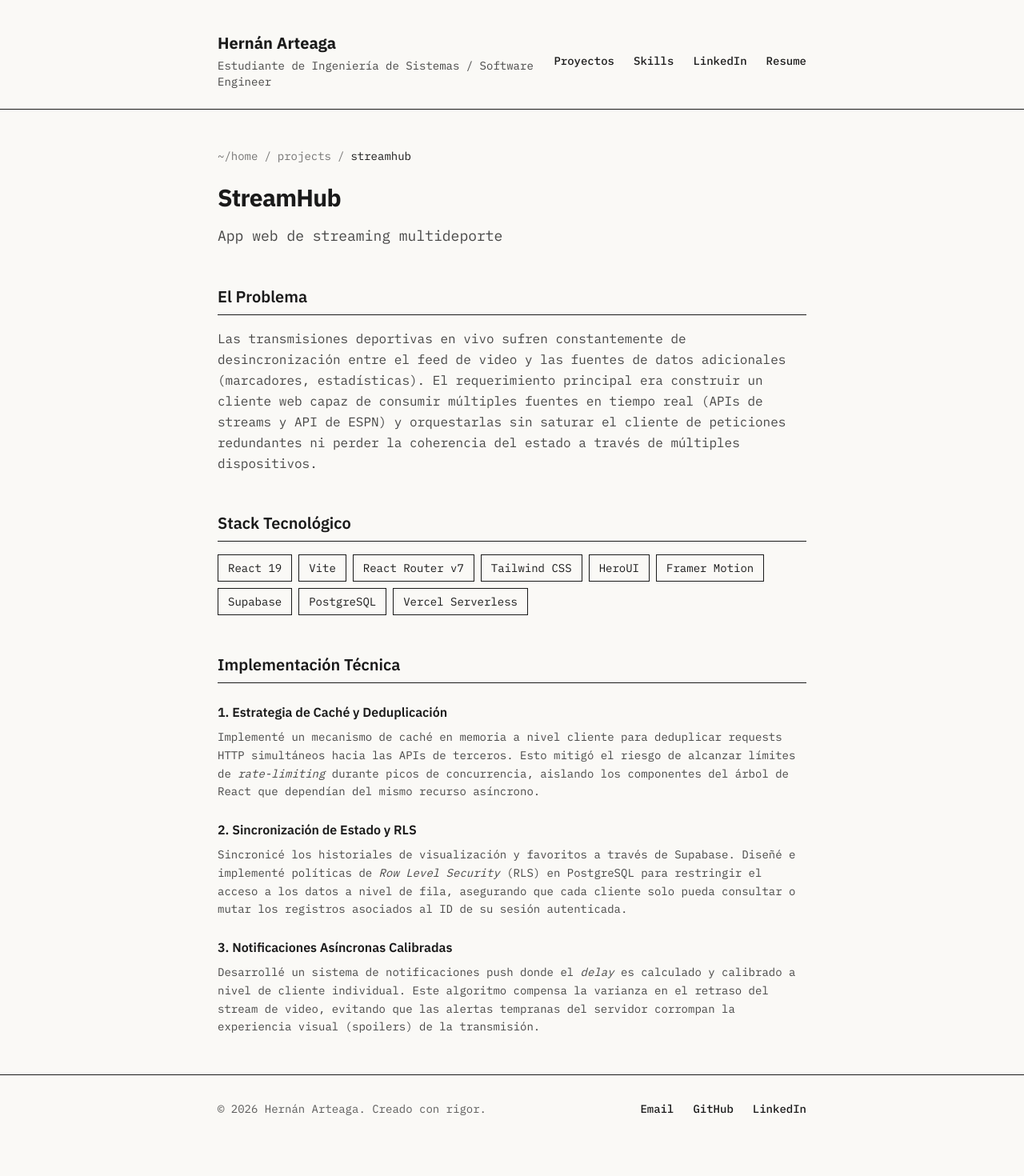
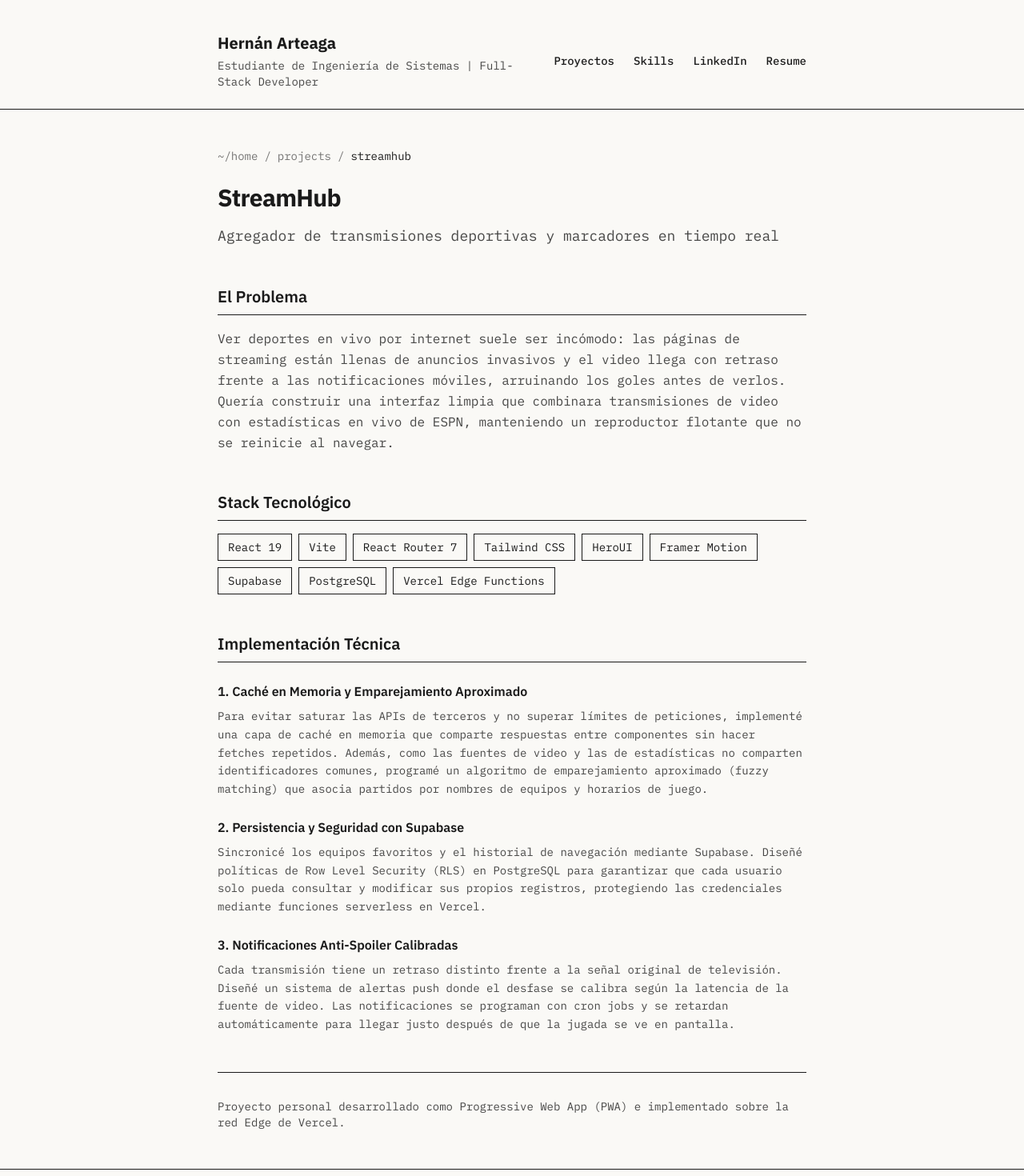
Before and after one commit to hrnntz/hrnntz.github.io, a Next.js app: page /projects/streamhub in a window 1280 px wide. Shown: the top 1470 px of the page at 80% size. Before the commit the page ends 1428 px from the top, so only its background shows below. Built offline with nearby package versions, Linux system fonts and the light colour scheme.

Commit message:
copy: remove AI buzzwords and ground project descriptions with authentic dev language

```diff
--- a/src/app/page.tsx
+++ b/src/app/page.tsx
@@ -28,7 +28,7 @@ export default function Home() {
 
       {/* Projects Section */}
       <section className="space-y-8" id="projects">
-        <h2 className="font-sans text-2xl font-semibold tracking-tight">Proyectos en Producción</h2>
+        <h2 className="font-sans text-2xl font-semibold tracking-tight">Proyectos</h2>
         <div className="grid grid-cols-1 md:grid-cols-2 gap-6">
           <ProjectCard
             title="StreamHub"
@@ -39,14 +39,14 @@ export default function Home() {
           <ProjectCard
             title="PandaAI"
             slug="panda-ai"
-            description="App móvil con inteligencia artificial conectada a una API REST relacional."
+            description="App móvil con interacción por voz (IA), control parental y backend en Node.js."
             stack={["React Native", "Node.js", "PostgreSQL"]}
           />
           <div className="md:col-span-2">
             <ProjectCard
               title="Antigravity CLI Tooling"
               slug="antigravity-cli"
-              description="Herramientas CLI open-source publicadas en npm para configurar servidores MCP y skills de agentes IA."
+              description="Gestores de paquetes por terminal publicados en npm para instalar y auditar herramientas de IA."
               stack={["Node.js", "npm Registry", "GitHub Actions"]}
             />
           </div>
--- a/src/app/projects/panda-ai/page.tsx
+++ b/src/app/projects/panda-ai/page.tsx
@@ -3,7 +3,7 @@ import Link from "next/link";
 
 export const metadata: Metadata = {
   title: "PandaAI",
-  description: "Implementación técnica de PandaAI: App móvil con IA para niños.",
+  description: "Detalles técnicos de PandaAI: App móvil con interacción de voz y backend en Node.js.",
   alternates: {
     canonical: '/projects/panda-ai',
   },
@@ -21,20 +21,20 @@ export default function PandaAIPage() {
           <span className="text-foreground">panda-ai</span>
         </div>
         <h1 className="font-sans text-3xl font-bold tracking-tight">PandaAI</h1>
-        <p className="text-lg text-foreground/80">App móvil con inteligencia artificial para niños</p>
+        <p className="text-lg text-foreground/80">Plataforma interactiva para niños con voz en tiempo real y panel parental</p>
       </header>
 
       <section className="space-y-4">
         <h2 className="font-sans text-xl font-semibold border-b border-border-color pb-2">El Problema</h2>
         <p className="text-foreground/80 leading-relaxed">
-          Este proyecto de innovación universitario, desarrollado en colaboración con un equipo, requería un ecosistema concurrente: desde el manejo de interfaces fluidas en el dispositivo hasta la persistencia de perfiles de usuario en el servidor. Mi rol se centró en la arquitectura del backend, la integración del pipeline de voz y el desarrollo del cliente móvil. El desafío de infraestructura radicaba en conectar el entorno móvil (React Native) con un backend relacional transaccional y desplegarlo en un entorno serverless optimizado en costos.
+          En este proyecto universitario en equipo, queríamos construir un juguete interactivo con voz y una app móvil para que los padres puedan configurar rutinas y monitorear la actividad de sus hijos. Mi responsabilidad principal fue programar la API REST en Node.js, modelar la base de datos con TypeORM y conectar el cliente móvil en React Native. El reto era lograr que el procesamiento de audio fuera rápido y que todo el backend fuera reproducible localmente con Docker.
         </p>
       </section>
 
       <section className="space-y-4">
         <h2 className="font-sans text-xl font-semibold border-b border-border-color pb-2">Stack Tecnológico</h2>
         <ul className="flex flex-wrap gap-2">
-          {["React Native", "TypeScript", "Node.js", "Express", "TypeORM", "PostgreSQL", "Render", "Neon"].map((tech) => (
+          {["React Native", "Expo SDK 54", "TypeScript", "Node.js", "Express 5", "TypeORM", "PostgreSQL", "Socket.io", "Docker Compose", "Groq Whisper", "ElevenLabs"].map((tech) => (
             <li key={tech} className="text-sm font-mono bg-border-color/30 border border-border-color px-3 py-1.5">
               {tech}
             </li>
@@ -47,27 +47,33 @@ export default function PandaAIPage() {
 
         <div className="space-y-6">
           <div>
-            <h3 className="font-sans font-semibold mb-2">1. Arquitectura Relacional de la API REST</h3>
+            <h3 className="font-sans font-semibold mb-2">1. API REST y Base de Datos Relacional</h3>
             <p className="text-foreground/80 leading-relaxed text-sm">
-              Diseñé la capa de persistencia en PostgreSQL sobre Neon, mapeándola a través de TypeORM. Implementé una API REST en Node.js (Express) para abstraer la lógica de negocio, incluyendo registro y autenticación de usuarios, manteniendo integridad referencial a nivel de base de datos.
+              Modelé las entidades en PostgreSQL (usuarios, perfiles infantiles, rutinas y registros de uso) usando TypeORM para manejar las migraciones de esquema. La API corre sobre Express 5 con validación estricta de payloads mediante Zod y autenticación por tokens JWT.
             </p>
           </div>
 
           <div>
-            <h3 className="font-sans font-semibold mb-2">2. Resolución de Aislamiento de Red</h3>
+            <h3 className="font-sans font-semibold mb-2">2. Pipeline de Voz e Interacción en Tiempo Real</h3>
             <p className="text-foreground/80 leading-relaxed text-sm">
-              Durante el desarrollo con un dispositivo físico, la red WiFi presentaba aislamiento de AP (AP isolation), lo que impedía la conexión hacia la API local. Resolví este bloqueo instrumentando un túnel reverso vía USB mediante <code>adb reverse tcp:PORT tcp:PORT</code>, permitiendo al dispositivo rutear el tráfico directamente hacia el localhost de la máquina de desarrollo.
+              Conecté Groq Whisper para transcripción de audio ultrarrápida y ElevenLabs para sintetizar respuestas de voz con un tono adecuado para niños. La comunicación entre la app móvil y el servidor se apoya en WebSockets (Socket.io) para transmitir eventos y estado sin sobrecargar peticiones HTTP.
             </p>
           </div>
 
           <div>
-            <h3 className="font-sans font-semibold mb-2">3. Depuración del Metro Bundler</h3>
+            <h3 className="font-sans font-semibold mb-2">3. Depuración en Dispositivos Físicos y Docker</h3>
             <p className="text-foreground/80 leading-relaxed text-sm">
-              Identifiqué y resolví bugs de resolución asíncrona dentro del Metro bundler en React Native, originados por dependencias transitivas conflictivas. Esto estabilizó la fase de construcción de la aplicación y garantizó la viabilidad del empaquetado para despliegues posteriores.
+              Al probar la app en un teléfono físico, la red WiFi local aislaba las conexiones entre dispositivos. Para solucionarlo, configuré un reenvío de puertos por USB con <code>adb reverse tcp:3000 tcp:3000</code>, permitiendo al teléfono consumir la API local de mi máquina sin fricción. Además, empaqueté la API y PostgreSQL en un <code>docker-compose.yml</code> para que cualquier integrante del equipo pudiera levantar el entorno en un solo comando.
             </p>
           </div>
         </div>
       </section>
+
+      <section className="space-y-4 pt-8 border-t border-border-color">
+        <p className="text-foreground/80 text-sm">
+          Proyecto de innovación universitario. Código fuente disponible en <a href="https://github.com/hrnntz/smart-toy" target="_blank" rel="noopener noreferrer" className="text-foreground font-medium hover:text-accent focus-visible:underline outline-none underline-offset-4">GitHub</a>.
+        </p>
+      </section>
     </article>
   );
 }
--- a/src/app/projects/streamhub/page.tsx
+++ b/src/app/projects/streamhub/page.tsx
@@ -3,7 +3,7 @@ import Link from "next/link";
 
 export const metadata: Metadata = {
   title: "StreamHub",
-  description: "Implementación técnica de StreamHub: App web de streaming multideporte.",
+  description: "Detalles técnicos de StreamHub: Agregador de eventos deportivos en vivo y estadísticas.",
   alternates: {
     canonical: '/projects/streamhub',
   },
@@ -21,20 +21,20 @@ export default function StreamHubPage() {
           <span className="text-foreground">streamhub</span>
         </div>
         <h1 className="font-sans text-3xl font-bold tracking-tight">StreamHub</h1>
-        <p className="text-lg text-foreground/80">App web de streaming multideporte</p>
+        <p className="text-lg text-foreground/80">Agregador de transmisiones deportivas y marcadores en tiempo real</p>
       </header>
 
       <section className="space-y-4">
         <h2 className="font-sans text-xl font-semibold border-b border-border-color pb-2">El Problema</h2>
         <p className="text-foreground/80 leading-relaxed">
-          Las transmisiones deportivas en vivo sufren constantemente de desincronización entre el feed de video y las fuentes de datos adicionales (marcadores, estadísticas). El requerimiento principal era construir un cliente web capaz de consumir múltiples fuentes en tiempo real (APIs de streams y API de ESPN) y orquestarlas sin saturar el cliente de peticiones redundantes ni perder la coherencia del estado a través de múltiples dispositivos.
+          Ver deportes en vivo por internet suele ser incómodo: las páginas de streaming están llenas de anuncios invasivos y el video llega con retraso frente a las notificaciones móviles, arruinando los goles antes de verlos. Quería construir una interfaz limpia que combinara transmisiones de video con estadísticas en vivo de ESPN, manteniendo un reproductor flotante que no se reinicie al navegar.
         </p>
       </section>
 
       <section className="space-y-4">
         <h2 className="font-sans text-xl font-semibold border-b border-border-color pb-2">Stack Tecnológico</h2>
         <ul className="flex flex-wrap gap-2">
-          {["React 19", "Vite", "React Router v7", "Tailwind CSS", "HeroUI", "Framer Motion", "Supabase", "PostgreSQL", "Vercel Serverless"].map((tech) => (
+          {["React 19", "Vite", "React Router 7", "Tailwind CSS", "HeroUI", "Framer Motion", "Supabase", "PostgreSQL", "Vercel Edge Functions"].map((tech) => (
             <li key={tech} className="text-sm font-mono bg-border-color/30 border border-border-color px-3 py-1.5">
               {tech}
             </li>
@@ -47,27 +47,33 @@ export default function StreamHubPage() {
 
         <div className="space-y-6">
           <div>
-            <h3 className="font-sans font-semibold mb-2">1. Estrategia de Caché y Deduplicación</h3>
+            <h3 className="font-sans font-semibold mb-2">1. Caché en Memoria y Emparejamiento Aproximado</h3>
             <p className="text-foreground/80 leading-relaxed text-sm">
-              Implementé un mecanismo de caché en memoria a nivel cliente para deduplicar requests HTTP simultáneos hacia las APIs de terceros. Esto mitigó el riesgo de alcanzar límites de <i>rate-limiting</i> durante picos de concurrencia, aislando los componentes del árbol de React que dependían del mismo recurso asíncrono.
+              Para evitar saturar las APIs de terceros y no superar límites de peticiones, implementé una capa de caché en memoria que comparte respuestas entre componentes sin hacer fetches repetidos. Además, como las fuentes de video y las de estadísticas no comparten identificadores comunes, programé un algoritmo de emparejamiento aproximado (fuzzy matching) que asocia partidos por nombres de equipos y horarios de juego.
             </p>
           </div>
 
           <div>
-            <h3 className="font-sans font-semibold mb-2">2. Sincronización de Estado y RLS</h3>
+            <h3 className="font-sans font-semibold mb-2">2. Persistencia y Seguridad con Supabase</h3>
             <p className="text-foreground/80 leading-relaxed text-sm">
-              Sincronicé los historiales de visualización y favoritos a través de Supabase. Diseñé e implementé políticas de <i>Row Level Security</i> (RLS) en PostgreSQL para restringir el acceso a los datos a nivel de fila, asegurando que cada cliente solo pueda consultar o mutar los registros asociados al ID de su sesión autenticada.
+              Sincronicé los equipos favoritos y el historial de navegación mediante Supabase. Diseñé políticas de Row Level Security (RLS) en PostgreSQL para garantizar que cada usuario solo pueda consultar y modificar sus propios registros, protegiendo las credenciales mediante funciones serverless en Vercel.
             </p>
           </div>
 
           <div>
-            <h3 className="font-sans font-semibold mb-2">3. Notificaciones Asíncronas Calibradas</h3>
+            <h3 className="font-sans font-semibold mb-2">3. Notificaciones Anti-Spoiler Calibradas</h3>
             <p className="text-foreground/80 leading-relaxed text-sm">
-              Desarrollé un sistema de notificaciones push donde el <i>delay</i> es calculado y calibrado a nivel de cliente individual. Este algoritmo compensa la varianza en el retraso del stream de video, evitando que las alertas tempranas del servidor corrompan la experiencia visual (spoilers) de la transmisión.
+              Cada transmisión tiene un retraso distinto frente a la señal original de televisión. Diseñé un sistema de alertas push donde el desfase se calibra según la latencia de la fuente de video. Las notificaciones se programan con cron jobs y se retardan automáticamente para llegar justo después de que la jugada se ve en pantalla.
             </p>
           </div>
         </div>
       </section>
+
+      <section className="space-y-4 pt-8 border-t border-border-color">
+        <p className="text-foreground/80 text-sm">
+          Proyecto personal desarrollado como Progressive Web App (PWA) e implementado sobre la red Edge de Vercel.
+        </p>
+      </section>
     </article>
   );
 }
--- a/src/components/footer.tsx
+++ b/src/components/footer.tsx
@@ -5,7 +5,7 @@ export default function Footer() {
     <footer className="border-t border-border-color py-8 mt-auto" id="contact">
       <div className="container mx-auto px-4 max-w-3xl flex flex-col md:flex-row justify-between items-center gap-4">
         <p className="text-sm font-mono text-foreground/70">
-          &copy; {new Date().getFullYear()} Hernán Arteaga. Creado con rigor.
+          &copy; {new Date().getFullYear()} Hernán Arteaga. Montería, Colombia.
         </p>
         <ul className="flex items-center space-x-6 text-sm font-medium">
           <li>
--- a/src/components/header.tsx
+++ b/src/components/header.tsx
@@ -8,7 +8,7 @@ export default function Header() {
           <Link href="/" className="font-sans font-bold text-xl hover:text-accent focus-visible:ring-2 focus-visible:ring-offset-4 focus-visible:ring-accent outline-none">
             Hernán Arteaga
           </Link>
-          <p className="text-sm mt-1 text-foreground/80">Estudiante de Ingeniería de Sistemas / Software Engineer</p>
+          <p className="text-sm mt-1 text-foreground/80">Estudiante de Ingeniería de Sistemas | Full-Stack Developer</p>
         </div>
         <nav>
           <ul className="flex items-center space-x-6 text-sm font-medium">
--- a/src/components/skills-list.tsx
+++ b/src/components/skills-list.tsx
@@ -20,15 +20,15 @@ const skillCategories: SkillCategory[] = [
     skills: [
       { name: "PostgreSQL & TypeORM", evidence: "Modelado relacional y API REST implementada para PandaAI." },
       { name: "Supabase (Auth, RLS, Realtime)", evidence: "Sincronización segura de estados y notificaciones en StreamHub." },
-      { name: "Node.js & Express", evidence: "Orquestación del backend y endpoints de PandaAI." },
+      { name: "Node.js & Express", evidence: "Desarrollo de la API REST y eventos WebSocket para PandaAI." },
     ],
   },
   {
     title: "Infraestructura & Integración",
     skills: [
       { name: "Vercel Serverless", evidence: "Despliegue y ejecución de funciones asíncronas en StreamHub." },
-      { name: "Render & Neon", evidence: "Hosting de backend y base de datos serverless para PandaAI." },
-      { name: "Networking (adb reverse)", evidence: "Resolución de aislamiento de red durante pruebas locales en Android." },
+      { name: "Render & Neon", evidence: "Despliegue del backend en Render y base de datos PostgreSQL en Neon." },
+      { name: "Networking (adb reverse)", evidence: "Túnel USB con adb reverse para conectar el móvil físico a la API local." },
     ],
   },
   {
```
Also changed, not shown: src/app/projects/antigravity-cli/page.tsx (+10 -10 lines).
